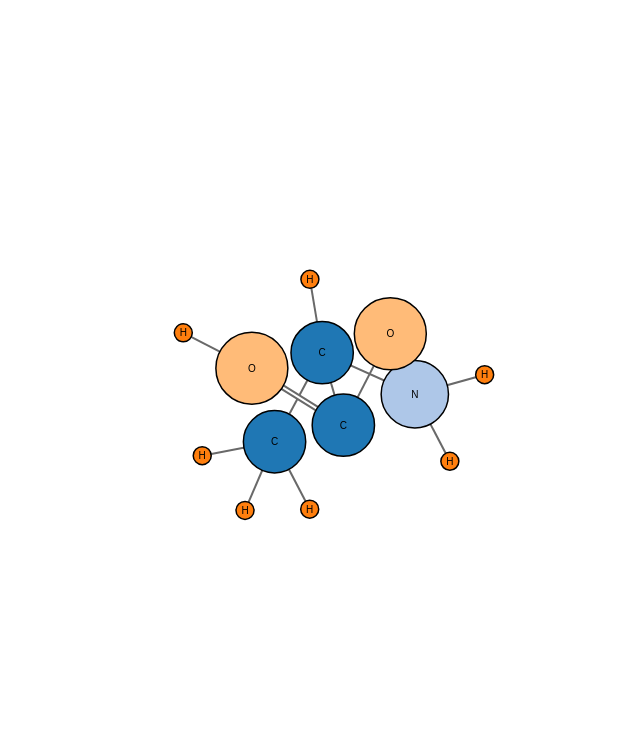
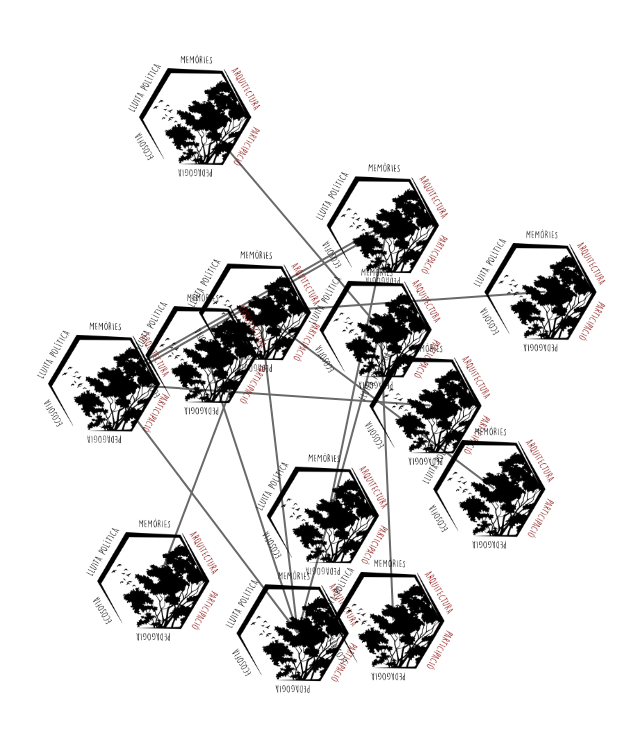
Before and after one commit to martic20/rusc, a plain HTML site: page index2.html in a window 1280 px wide. Shown: the whole page, without its empty margins (329-969 px from the left). Drawn offline with nearby package versions, Linux system fonts and the light colour scheme.

Commit message:
proves index2

```diff
--- a/index2.html
+++ b/index2.html
@@ -29,7 +29,7 @@
 var width = window.innerWidth,
     height = window.innerHeight;
 
-var color = d3.scale.category20();
+//var color = d3.scale.category20();
 
 var radius = d3.scale.sqrt()
     .range([0, 9]);
@@ -41,7 +41,7 @@ var svg = d3.select("body").append("svg")
 var force = d3.layout.force()
     .size([width, height])
     .charge(-400)
-    .linkDistance(function(d) { return radius(d.source.size) + radius(d.target.size) + 20; });
+    .linkDistance(function(d) { return radius(d.source.size) + radius(d.target.size) + 260; });
 
 d3.json("graph.json", function(error, graph) {
   if (error) throw error;
@@ -69,14 +69,21 @@ d3.json("graph.json", function(error, graph) {
       .attr("class", "node")
       .call(force.drag);
 
-  node.append("circle")
-      .attr("r", function(d) { return radius(d.size); })
-      .style("fill", function(d) { return color(d.atom); });
+  //node.append("circle")
+  //    .attr("r", function(d) { return radius(d.size); })
+   //   .style("fill", function(d) { return color(d.atom); });
 
-  node.append("text")
-      .attr("dy", ".35em")
-      .attr("text-anchor", "middle")
-      .text(function(d) { return d.atom; });
+  node.append("svg:image")
+    .attr('x', -100)
+    .attr('y', -100)
+    .attr('width', 200)
+    .attr('height', 200)
+    .attr("xlink:href", "assets/headers.png");
+
+  //node.append("text")
+    //  .attr("dy", ".35em")
+      //.attr("text-anchor", "middle")
+      //.text(function(d) { return d.atom; });
 
   function tick() {
     link.selectAll("line")
```
